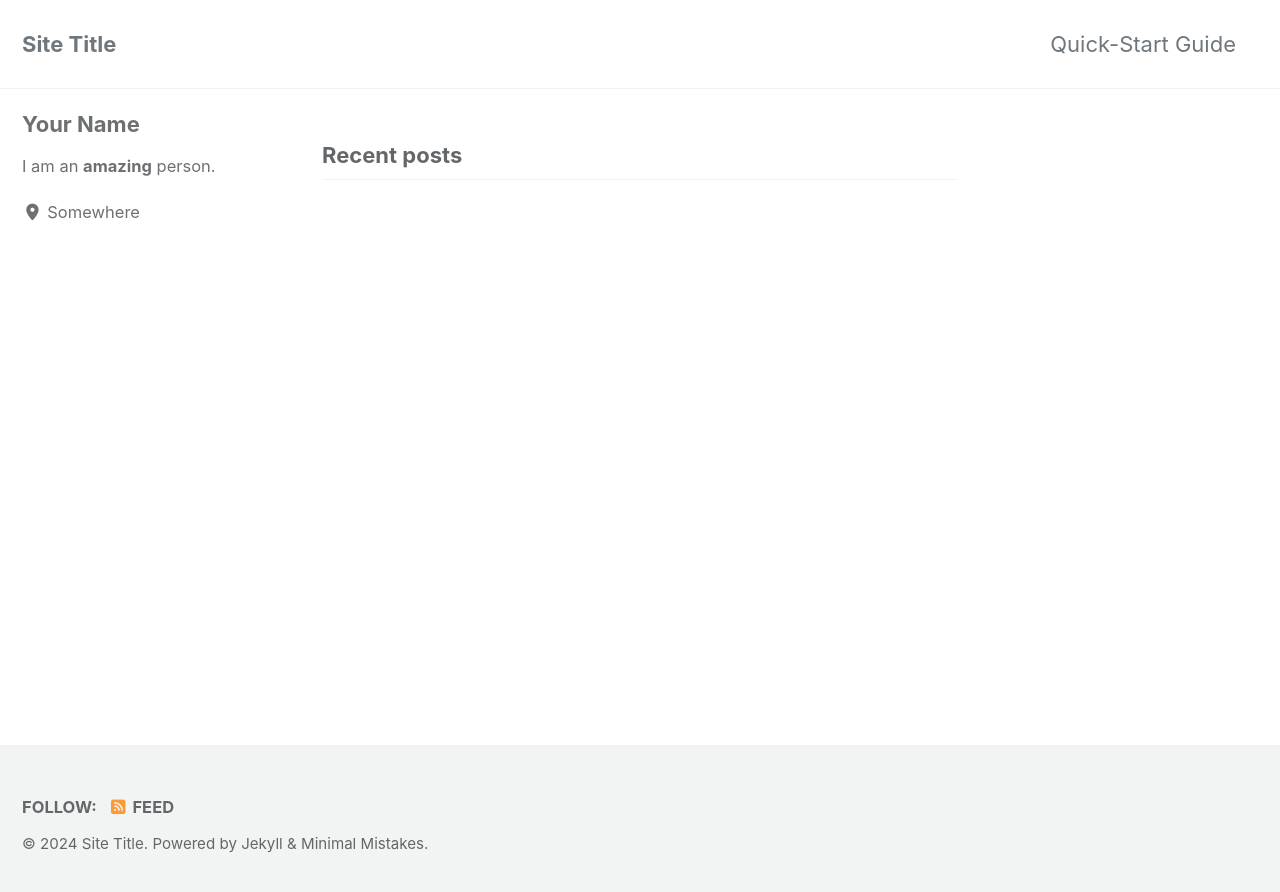
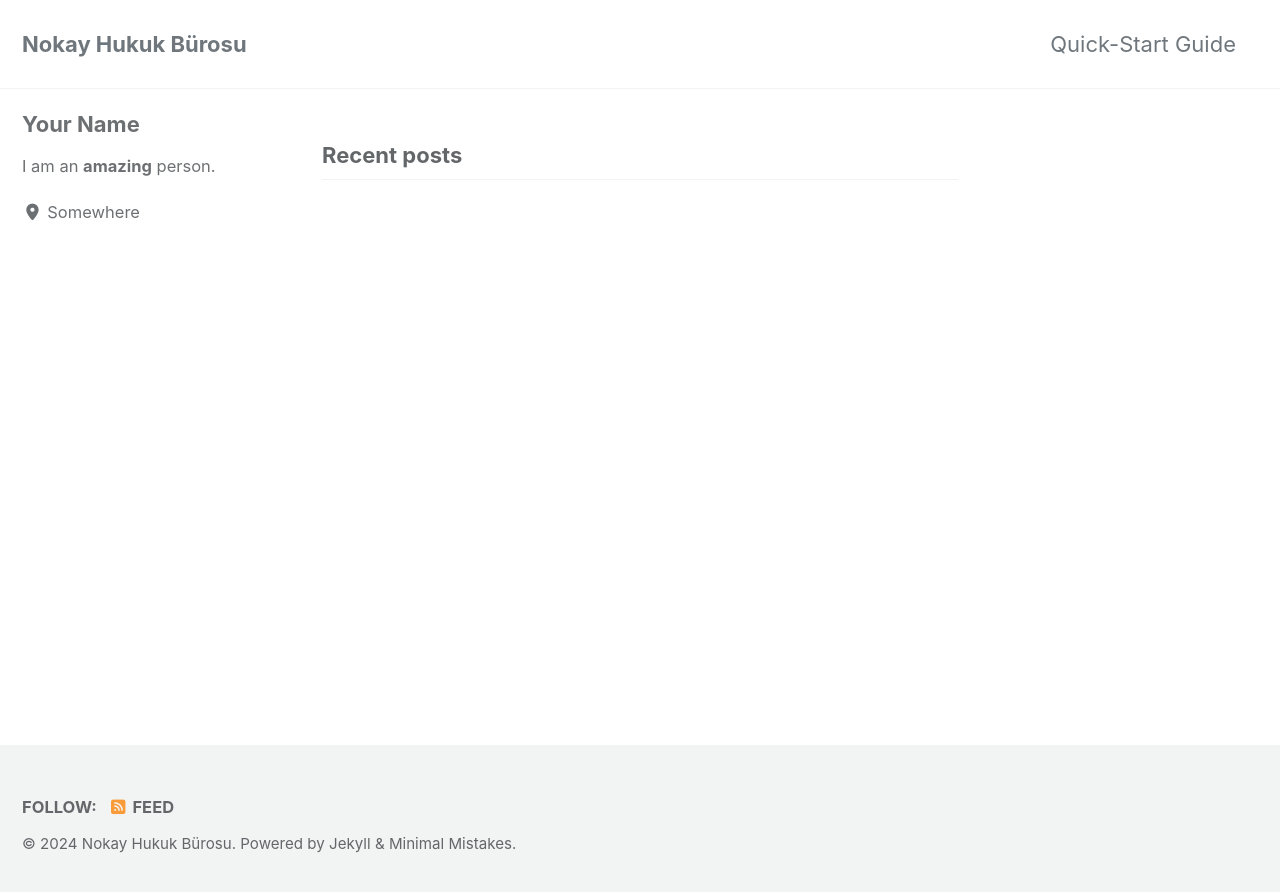
Before and after one commit to NokayM/Jekyll-Test, a Jekyll site: the page built from index.html, in a window 1280 px wide. Shown: the top 892 px of the page. Built offline with Jekyll 4.4.1, drawn with Linux system fonts in a browser that asks for light colours; cached includes are drawn as plain includes; the list of posts is cut into pages by our own code.

Commit message:
Update _config.yml

```diff
--- a/_config.yml
+++ b/_config.yml
@@ -17,7 +17,7 @@ minimal_mistakes_skin    : "default" # "air", "aqua", "contrast", "dark", "dirt"
 # Site Settings
 locale                   : "en-US"
 rtl                      : # true, false (default) # turns direction of the page into right to left for RTL languages
-title                    : "Site Title"
+title                    : "Nokay Hukuk Bürosu"
 title_separator          : "-"
 subtitle                 : # site tagline that appears below site title in masthead
 name                     : "Your Name"
```
